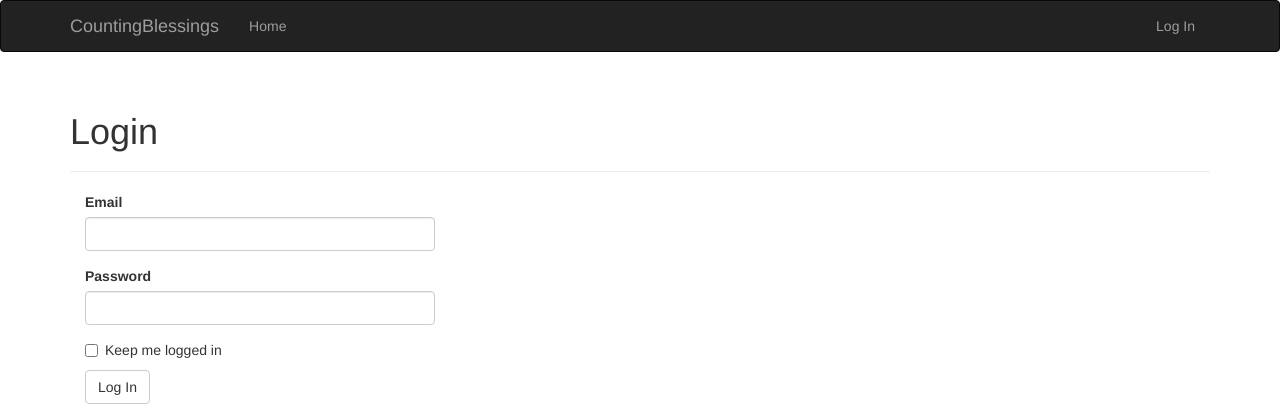
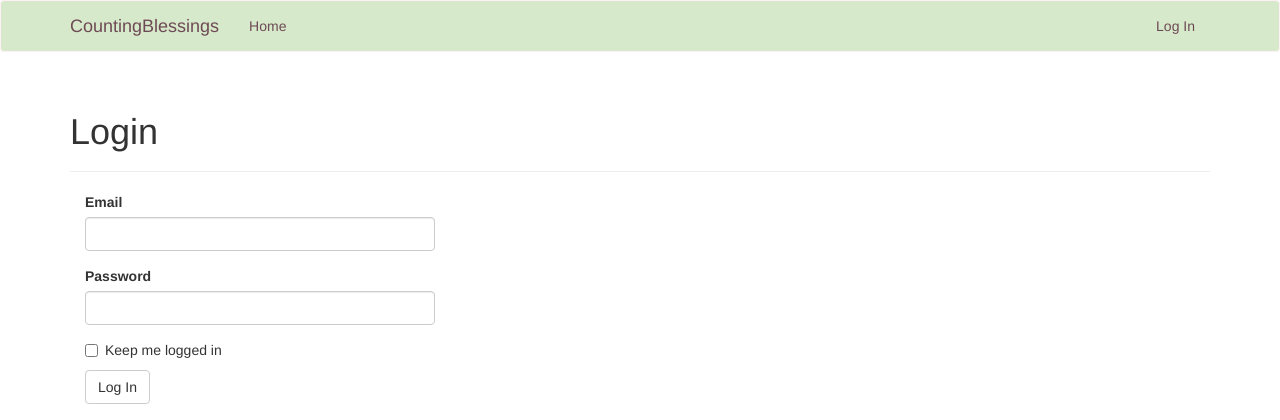
Before and after one commit to huyfififi/countingblessings, a Flask app: a page that uses app/templates/base.html in a window 1280 px wide. Shown: the top 420 px of the page. Run offline with Flask 2, Linux system fonts and the light colour scheme; some libraries are stand-ins or nearby versions.

Commit message:
:art: Update style sheet

```diff
--- a/app/static/styles.css
+++ b/app/static/styles.css
@@ -59,3 +59,13 @@ div.pagination {
 .table.followers tr {
     border-bottom: 1px solid #e0e0e0;
 }
+.navbar {
+    background-color: #d6e9ca;
+    border-color: #fdeff2;
+}
+.nav.navbar-nav li a {
+    color: #6e4a55;
+}
+.navbar-header .navbar-brand {
+    color: #6e4a55;
+}
```
